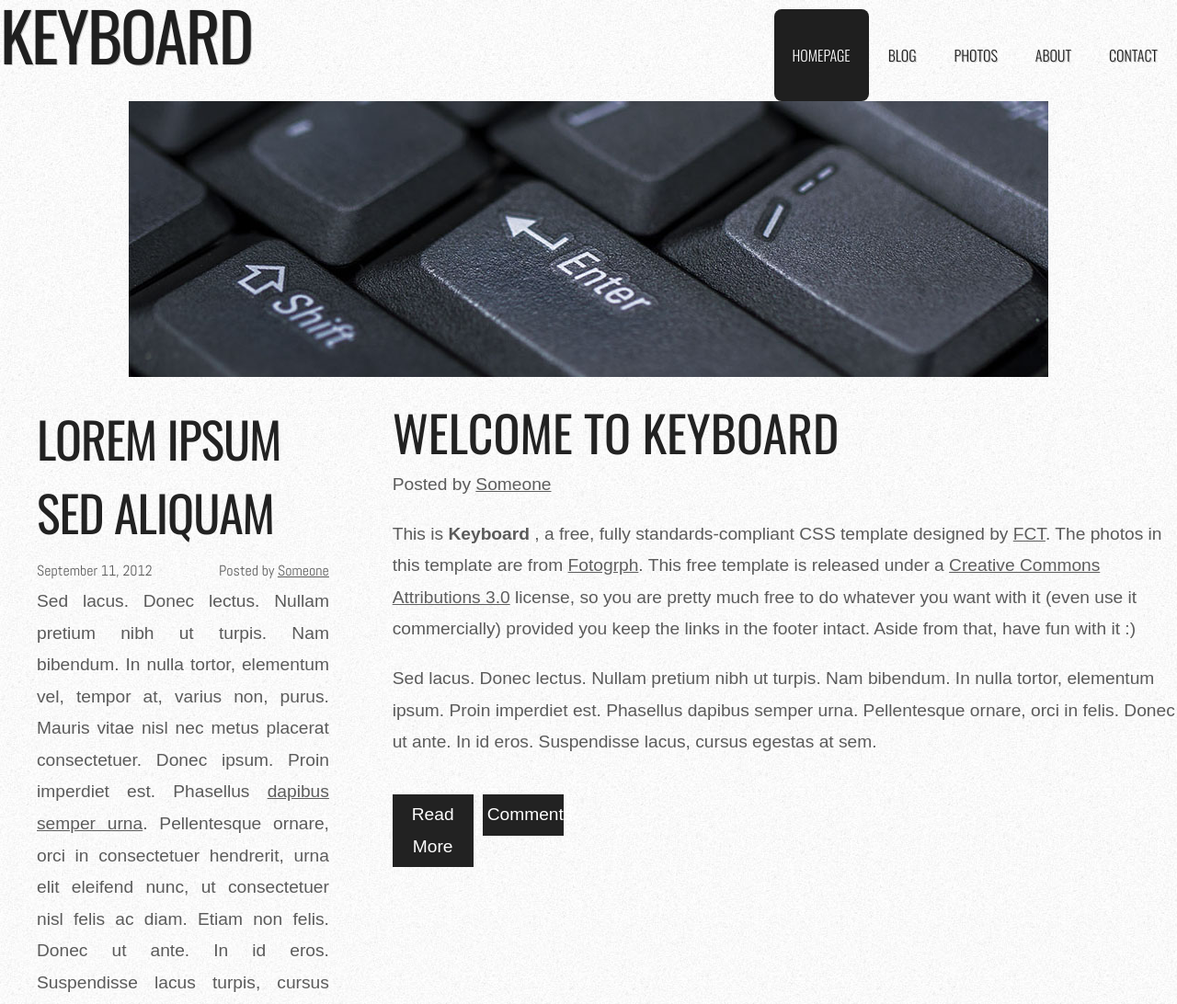
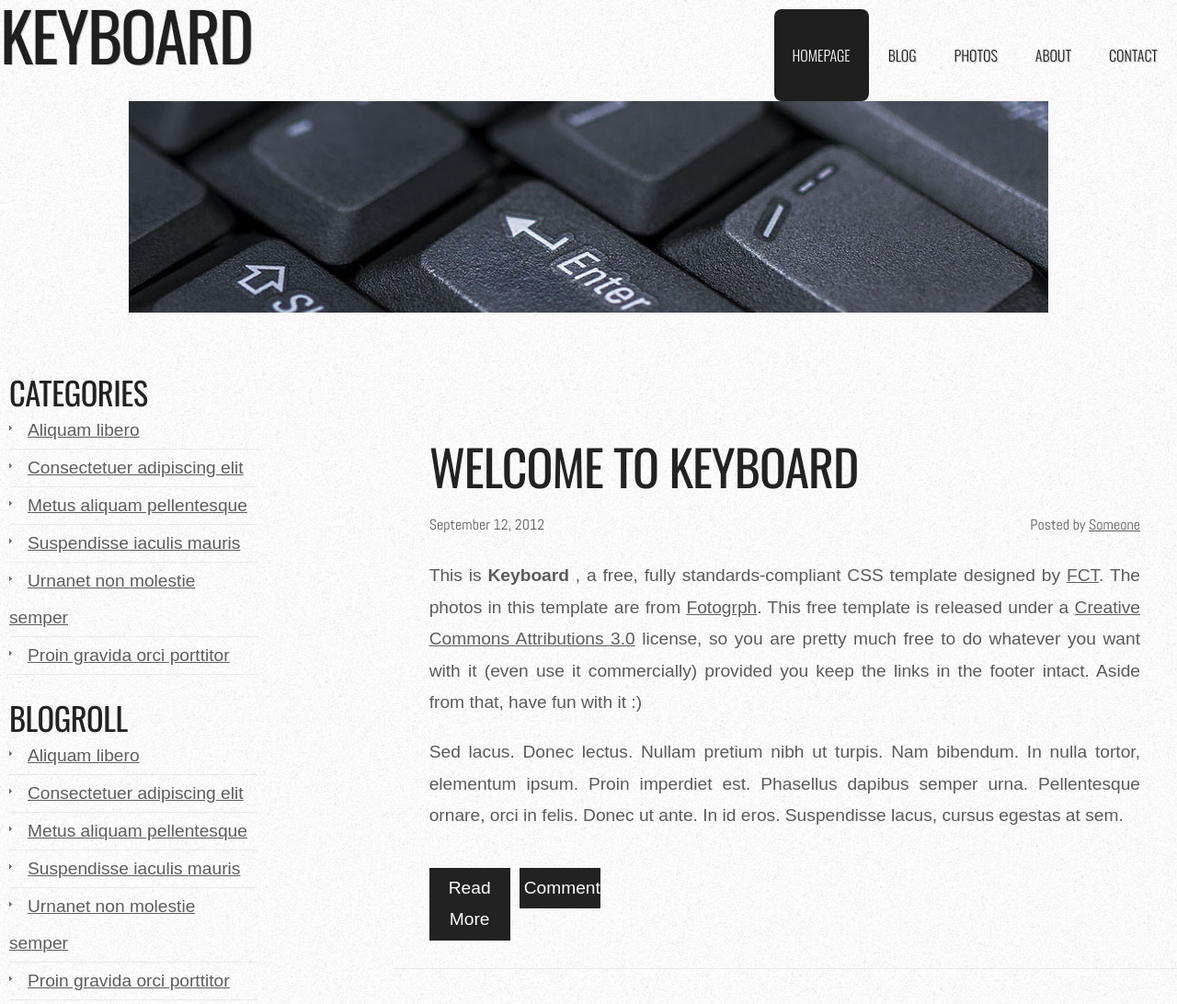
Before and after one commit to fernandezlauren/project_transformation_fernandez_lauren1, a plain HTML site: page index.html in a window 1280 px wide. Shown: the top 1092 px of the page at 92% size. Drawn offline with nearby package versions, Linux system fonts and the light colour scheme.

Commit message:
restart edits to html

```diff
--- a/index.html
+++ b/index.html
@@ -18,8 +18,7 @@
             </div>
             <div id="menu">
                 <ul>
-                    <li class="current_page_item">
-                    <a href="#">Homepage</a></li>
+                    <li class="current_page_item"><a href="#">Homepage</a></li>
                     <li><a href="#">Blog</a></li>
                     <li><a href="#">Photos</a></li>
                     <li><a href="#">About</a></li>
@@ -27,43 +26,33 @@
                 </ul>
             </div>
         </div>
-        <!-- end #menu-->
-        <div id="banner" class="site-container">
-          <header id="header">
-            <div class="content"><img src="img/img02.jpg" alt="" /></div>
+        <div id="banner">
+            <div class="content"><img src="img/img02.jpg" width="1000" height="300" alt="" /></div>
         </div>
-          </header>
+    </div>
     <!-- end #header -->
 
-    <div id="page" class="site-container group">
-      <main id="content">
-          <!--  <div class="post">-->
-          <section>
-                <h2 class="title">Welcome to Keyboard</h2>
-                <p class="meta">
-                  <time class="date" datetime="September 12, 2012"></time>
-                  <span class="posted">Posted by <a href="#">Someone</a></span>
-                </p>
-
-                <!--<div style="clear: both;">&nbsp;</div>-->
+    <div id="page">
+        <div id="content">
+            <div class="post">
+                <h2 class="title"><a href="#">Welcome to Keyboard </a></h2>
+                <p class="meta"><span class="date">September 12, 2012</span><span class="posted">Posted by <a href="#">Someone</a></span></p>
+                <div style="clear: both;">&nbsp;</div>
                 <div class="entry">
                     <p>This is <strong>Keyboard </strong>, a free, fully standards-compliant CSS template designed by <a href="http://www.freecsstemplates.org">FCT</a>.        The photos in this template are from <a href="http://fotogrph.com/"> Fotogrph</a>. This free template is released under a <a href="http://creativecommons.org/licenses/by/3.0/">Creative Commons Attributions 3.0</a> license, so you are pretty much free to do whatever you want with it (even use it commercially) provided you keep the links in the footer intact. Aside from that, have fun with it :) </p>
                     <p>Sed lacus. Donec lectus. Nullam pretium nibh ut turpis. Nam bibendum. In nulla tortor, elementum ipsum. Proin imperdiet est. Phasellus dapibus semper urna. Pellentesque ornare, orci in felis. Donec ut ante. In id eros. Suspendisse lacus, cursus egestas at sem.</p>
                     <p class="links"><a href="#" class="more">Read More</a><a href="#" title="b0x" class="comments">Comments</a></p>
                 </div>
             </div>
-
             <div class="post">
                 <h2 class="title"><a href="#">Lorem ipsum sed aliquam</a></h2>
                 <p class="meta"><span class="date">September 11, 2012</span><span class="posted">Posted by <a href="#">Someone</a></span></p>
-                <!--<div style="clear: both;">&nbsp;</div>-->
-
+                <div style="clear: both;">&nbsp;</div>
                 <div class="entry">
                     <p>Sed lacus. Donec lectus. Nullam pretium nibh ut turpis. Nam bibendum. In nulla tortor, elementum vel, tempor at, varius non, purus. Mauris vitae nisl nec metus placerat consectetuer. Donec ipsum. Proin imperdiet est. Phasellus <a href="#">dapibus semper urna</a>. Pellentesque ornare, orci in consectetuer hendrerit, urna elit eleifend nunc, ut consectetuer nisl felis ac diam. Etiam non felis. Donec ut ante. In id eros. Suspendisse lacus turpis, cursus egestas at sem.  Mauris quam enim, molestie in,  ut, lobortis a, est.</p>
                     <p class="links"><a href="#" class="more">Read More</a><a href="#" title="b0x" class="comments">Comments</a></p>
                 </div>
             </div>
-
             <div class="post">
                 <h2 class="title"><a href="#">Lorem ipsum sed aliquam</a></h2>
                 <p class="meta"><span class="date">September 09, 2012</span><span class="posted">Posted by <a href="#">Someone</a></span></p>
@@ -73,12 +62,10 @@
                     <p class="links"><a href="#" class="more">Read More</a><a href="#" title="b0x" class="comments">Comments</a></p>
                 </div>
             </div>
-          </section>
-          <!--  <div style="clear: both;">&nbsp;</div> -->
+            <div style="clear: both;">&nbsp;</div>
         </div>
-        <section>
         <!-- end #content -->
-        <aside id="sidebar">
+        <div id="sidebar">
             <ul>
                 <li>
                     <h2>Categories</h2>
@@ -115,16 +102,14 @@
                 </li>
             </ul>
         </div>
-      </aside>
-    </section>
         <!-- end #sidebar -->
-        <!--<div style="clear: both;">&nbsp;</div>-->
+        <div style="clear: both;">&nbsp;</div>
     </div>
     <!-- end #page -->
 </div>
-<footer id="footer-content">
+<div id="footer">
     <p>Copyright (c) 2012 Sitename.com. All rights reserved.</p>
-</footer>
+</div>
 <!-- end #footer -->
 </body>
 </html>
```
